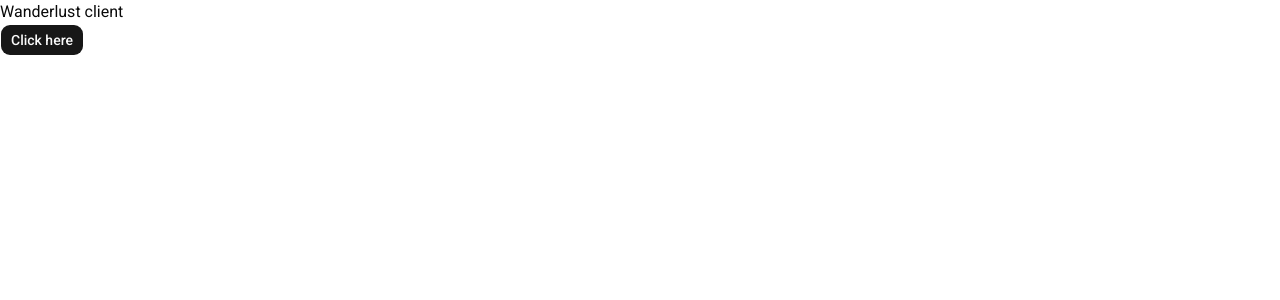
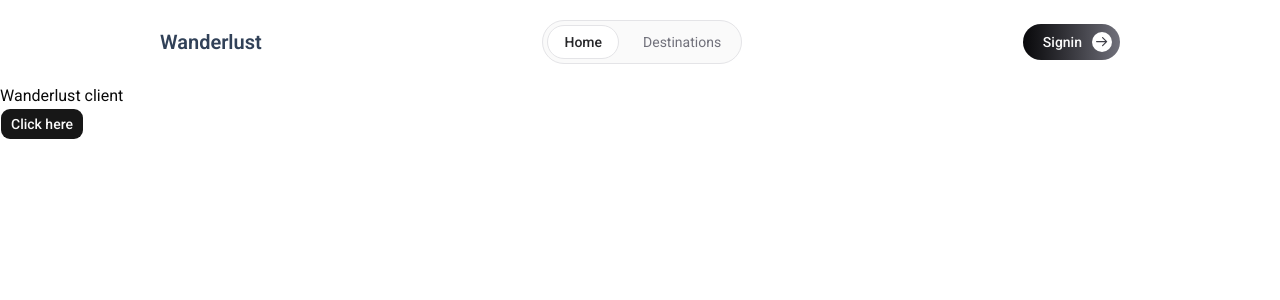
Before and after one commit to WalidurTanjim/wanderlust_client, a Next.js app: page / in a window 1280 px wide. Shown: the top 300 px of the page. Built offline with nearby package versions, Linux system fonts and the light colour scheme.

Commit message:
Navbar created

```diff
--- a/src/app/layout.tsx
+++ b/src/app/layout.tsx
@@ -1,6 +1,7 @@
 import type { Metadata } from "next";
 import { Roboto } from "next/font/google";
 import "./globals.css";
+import Navbar from "@/components/shared_ui/Navbar/Navbar";
 
 const roboto = Roboto({
   subsets: ["latin"]
@@ -15,6 +16,8 @@ export default function RootLayout({ children }: LayoutProps<"/">) {
   return (
     <html lang="en" className={`${roboto.className} h-full antialiased light`}>
       <body className="min-h-full flex flex-col">
+        <Navbar />
+
         <main>{children}</main>
       </body>
     </html>
--- /dev/null
+++ b/src/components/shared_ui/Navbar/Navbar.tsx
@@ -0,0 +1,56 @@
+"use client"
+
+import Link from "next/link";
+import { useState } from "react";
+
+const Navbar = () => {
+     const [menuOpen, setMenuOpen] = useState(false)
+     // const navItems = ['Home', 'Destinations'];
+     const navItems = [
+          { path: "Home", href: "/" },
+          { path: "Destinations", href: "destinations" }
+     ]
+
+     return (
+          <>
+               <nav className="bg-white px-6 md:px-12 lg:px-24 xl:px-40 py-5 flex items-center justify-between relative">
+                    <Link href="/" className="text-xl font-semibold text-slate-700">Wanderlust</Link>
+
+                    <div className="hidden md:flex items-center bg-zinc-50 border border-zinc-200 rounded-full px-1 py-1 gap-2">
+                         {navItems.map((item, idx) => (
+                              <Link key={idx} href={item?.href} className={`px-4 py-1.5 rounded-full text-sm transition-colors ${item?.path === 'Home' ? 'bg-white border border-zinc-200 font-medium text-zinc-800 hover:text-zinc-600' : 'text-zinc-500 hover:text-zinc-400'}`}>{item?.path}</Link>
+                         ))}
+                    </div>
+
+                    <button className="hidden md:flex items-center gap-2.5 bg-linear-to-r from-zinc-950 to-zinc-500 text-zinc-50 hover:text-zinc-200 text-sm font-medium pl-5 pr-2 py-2 rounded-full cursor-pointer border-0">
+                         Signin
+                         <span className="size-5 rounded-full bg-white flex items-center justify-center">
+                              <svg width="12" height="10" viewBox="0 0 12 10" fill="none" xmlns="http://www.w3.org/2000/svg"><path d="M.6 4.602h10m-4-4 4 4-4 4" stroke="#3f3f47" strokeWidth="1.2" strokeLinecap="round" strokeLinejoin="round" /></svg>
+                         </span>
+                    </button>
+
+                    <button onClick={() => setMenuOpen(!menuOpen)} className="md:hidden flex flex-col gap-1.5 cursor-pointer bg-transparent border-0 p-1">
+                         <span className={`block w-6 h-0.5 bg-zinc-800 transition-transform ${menuOpen ? 'rotate-45 translate-y-2' : ''}`}></span>
+                         <span className={`block w-6 h-0.5 bg-zinc-800 transition-opacity ${menuOpen ? 'opacity-0' : ''}`}></span>
+                         <span className={`block w-6 h-0.5 bg-zinc-800 transition-transform ${menuOpen ? '-rotate-45 -translate-y-2' : ''}`}></span>
+                    </button>
+
+                    {menuOpen && (
+                         <div className="absolute top-full left-0 w-full bg-white border-t border-zinc-200 flex flex-col p-5 gap-1 md:hidden z-50">
+                              {navItems.map((item, idx) => (
+                                   <Link key={idx} href={item?.href} className={`px-4 py-2.5 rounded-lg text-sm ${item?.path === 'Home' ? 'bg-zinc-50 font-medium text-zinc-800' : 'text-zinc-500 hover:bg-zinc-50'}`} >{item?.path}</Link>
+                              ))}
+                              <button className="flex items-center justify-center gap-2.5 bg-linear-to-r from-zinc-950 to-zinc-500 text-zinc-50 text-sm font-medium px-5 py-2.5 rounded-full cursor-pointer border-0 mt-3 w-fit">
+                                   Signin
+                                   <span className="size-5 rounded-full bg-white flex items-center justify-center">
+                                        <svg width="12" height="10" viewBox="0 0 12 10" fill="none" xmlns="http://www.w3.org/2000/svg"><path d="M.6 4.602h10m-4-4 4 4-4 4" stroke="#3f3f47" strokeWidth="1.2" strokeLinecap="round" strokeLinejoin="round" /></svg>
+                                   </span>
+                              </button>
+                         </div>
+                    )}
+               </nav>
+          </>
+     )
+}
+
+export default Navbar
```
